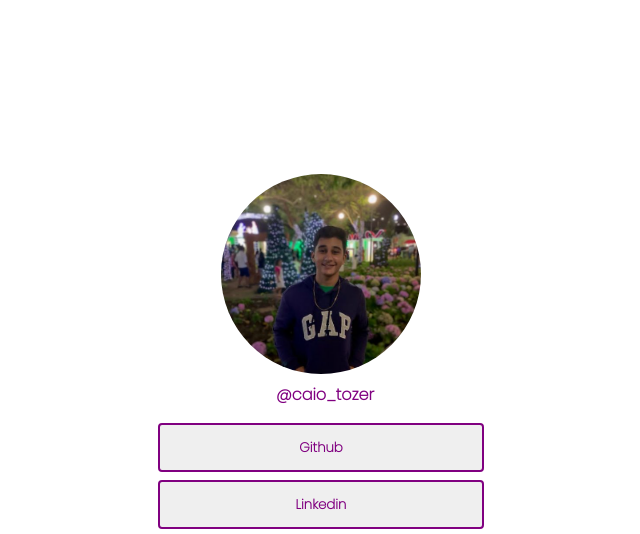
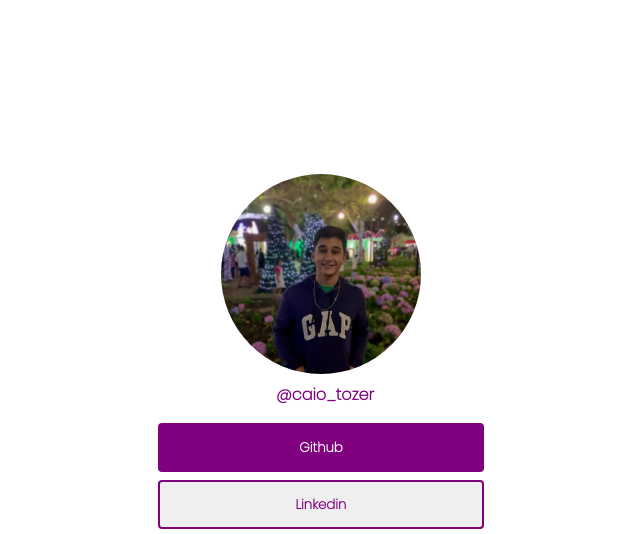
Before and after one commit to CaioTozer/SocialTree, a plain HTML site: page index.html in a window 1280 px wide. In both pictures the pointer is over the button "Github". Shown: the top 534 px of the page, without its empty margins (319-959 px from the left). Drawn offline with Linux system fonts and the light colour scheme.

Commit message:
adiciona cor quando descansa o mouse sobre o botão e muda o formato do mouse

```diff
--- a/style.css
+++ b/style.css
@@ -46,6 +46,15 @@ div {
     font-family: 'Poppins', sans-serif;
     font-weight: 600;
     color: purple;
+
+    cursor: pointer;
+
+    transition: all .3s;
+}
+
+.link:hover {
+    background-color: purple;
+    color: white;
 }
 
 #insta{
```
